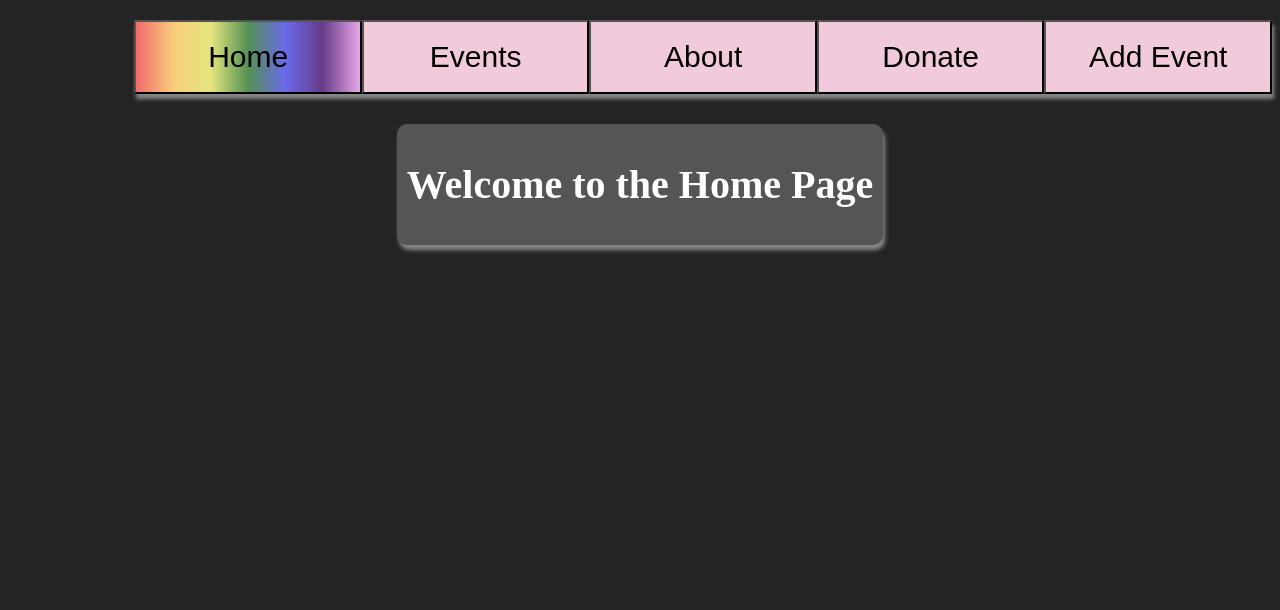
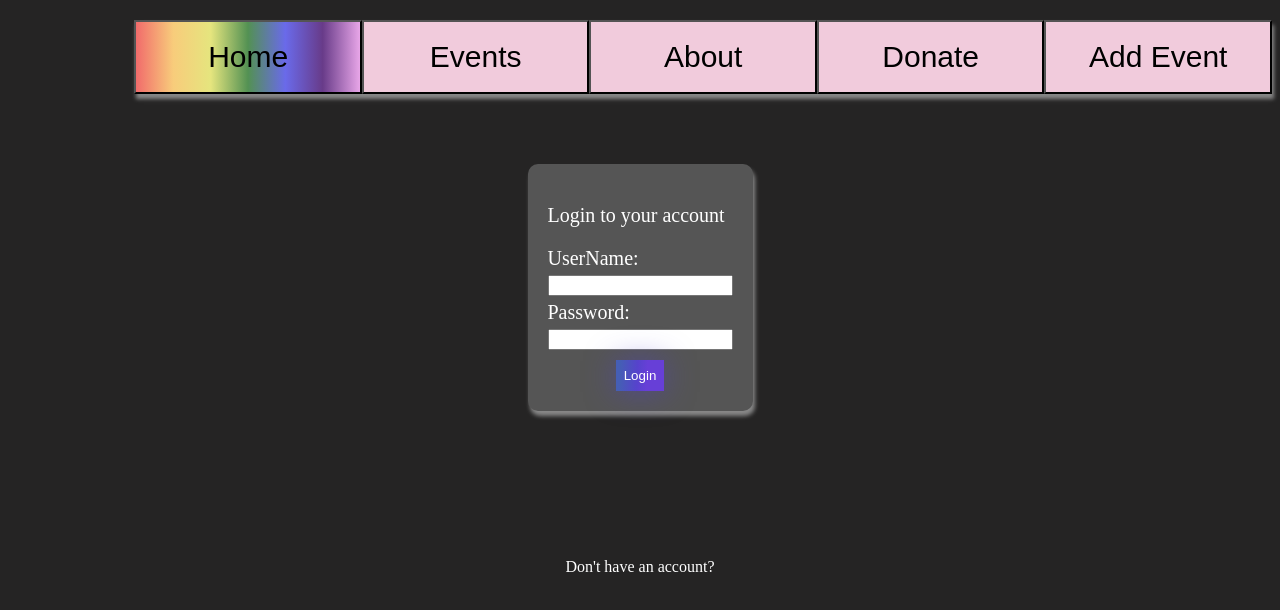
Before and after one commit to WaelAGomaa/phase-3-project-react, a React (Create React App) app in the folder my-app/: page /Home in a window 1280 px wide. Shown: the top 610 px of the page. Built offline with nearby package versions, Linux system fonts and the light colour scheme; no server answers.

Commit message:
third draft

```diff
--- a/my-app/db.json
+++ b/my-app/db.json
@@ -67,61 +67,6 @@
       "dj": false,
       "cannabis": true,
       "img":"https://media.vanityfair.com/photos/622a4225dcdd2790085ec5aa/1:1/w_2212,h_2212,c_limit/201875b82bbb6c0990bffb1674f6d811_4096x2212_820c4022.jpeg"
-    },    {
-      "id": 6,
-      "name": "fag hagss",
-      "location": "hells kitchen",
-      "date": "2022-09-04",
-      "description": "we will throw the brick",
-      "guestAmounts": 25,
-      "ageMin": 18,
-      "ageMax": 25,
-      "liquor": true,
-      "dj": false,
-      "cannabis": false,
-      "img": "https://media.vanityfair.com/photos/622a4225dcdd2790085ec5aa/1:1/w_2212,h_2212,c_limit/201875b82bbb6c0990bffb1674f6d811_4096x2212_820c4022.jpeg"
-    },
-    {
-      "name": "hot pigs",
-      "image": "C:\\fakepath\\download.jpg",
-      "location": "my house",
-      "date": "2022-04-15",
-      "description": "we will fuck bitches",
-      "guestAmounts": "40",
-      "ageMin": "18",
-      "ageMax": "18",
-      "liquor": true,
-      "dj": false,
-      "green": true,
-      "id": 7
-    },
-    {
-      "name": "underage porn",
-      "image": "C:\\fakepath\\46-468856_the-main-cast-of-bojack-horseman-bojack-horseman.jpg",
-      "location": "jail",
-      "date": "2022-04-18",
-      "description": "fuck kids",
-      "guestAmounts": "20",
-      "ageMin": "18",
-      "ageMax": "18",
-      "liquor": false,
-      "dj": false,
-      "green": true,
-      "id": 8
-    },
-    {
-      "name": "",
-      "image": "",
-      "location": "",
-      "date": "",
-      "description": "",
-      "guestAmounts": "",
-      "ageMin": "",
-      "ageMax": "",
-      "liquor": false,
-      "dj": false,
-      "green": false,
-      "id": 9
     }
   ]
 }
--- a/my-app/package.json
+++ b/my-app/package.json
@@ -6,6 +6,7 @@
     "@testing-library/jest-dom": "^5.16.4",
     "@testing-library/react": "^13.1.1",
     "@testing-library/user-event": "^13.5.0",
+    "bootstrap": "^5.1.3",
     "gofundme": "^0.1.1",
     "react": "^18.0.0",
     "react-dom": "^18.0.0",
--- a/my-app/src/components/AddEvent.js
+++ b/my-app/src/components/AddEvent.js
@@ -62,14 +62,13 @@ function AddEvent({handleFrontEnd}){
                 dj: dj,
                 green: green
                 };
-            fetch("http://localhost:3001/events",{
-            method : "POST",
-            headers : { "Content-Type": "application/json",
-            Accepts: "application/json",},
-            body: JSON.stringify(newEvent),
-            })
-          .then((r) => r.json())
-          .then((newEvent) => handleFrontEnd(newEvent))
+                fetch("http://localhost:9292/Events",{
+                    method : "POST",
+                    headers : { "Content-Type": "application/json",
+                    Accepts: "application/json",},
+                    body: JSON.stringify(newEvent),
+                    })
+                  .then((r) => handleFrontEnd(newEvent))
 
             e.target.reset();
         }
@@ -83,11 +82,11 @@ function AddEvent({handleFrontEnd}){
             <input onChange={handleDescription} type="text" placeholder="Event Description" />
         </div>
         <div id="second3btn">
-            <input onChange={handleGuestAmounts} type="number" placeholder="Guest Amount" />
+            <input onChange={handleGuestAmounts} type="number" placeholder="Guest Amount" min="5"/>
             <label> Age range</label>
             <input onChange={handleAgeMin} type="number" placeholder="18" min="18" max="99"/>
             <input onChange={handleAgeMax} type="number" placeholder="99" max="99" min="18"/>
-            <input onChange={handleImage}type="file"name="filename"/>
+            <input accept="image/png, image/jpeg .doc,.docx,application/msword,application/vnd.openxmlformats-officedocument.wordprocessingml.document" multiple onChange={handleImage} type="file"name="filename"/>
         </div>
         <div id="checks">
                 <label>📻</label>
--- a/my-app/src/components/App.js
+++ b/my-app/src/components/App.js
@@ -3,11 +3,13 @@ import { Switch, Route} from 'react-router-dom';
 import NavBar from "./NavBar";
 import AddEvent from "./AddEvent";
 import EventList from "./EventList";
-// import Events from "./Events";
+
+
 import Home from "./Home";
 
 function App() {
   const [events, setEvent] = useState([]);
+  const [newGoing, setNewGoing] = useState(false);
 
   useEffect(()=> {
   fetch('http://localhost:9292/Events')
@@ -25,7 +27,10 @@ function handleFrontEnd(newEventObject) {
       <Switch>
       <Route path="/Home"><Home /></Route>
         <Route path="/AddEvent"><AddEvent handleFrontEnd={handleFrontEnd}/></Route>
-        <Route path="/Events"><EventList events={events}/></Route>
+        <Route path="/Events"><EventList events={events}
+        newGoing={newGoing}
+        setNewGoing={setNewGoing}
+          /></Route>
         {/* <Route path="/Events" ><Events events={events}/></Route> */}
       </Switch>
     </div>
--- a/my-app/src/components/EventList.js
+++ b/my-app/src/components/EventList.js
@@ -16,6 +16,7 @@ const renderEvents = events.map(event => <Events
     dj={event.dj}
     green={event.green}
     img={event.img}
+    events={events}
 />)
 
   return(
--- a/my-app/src/components/Events.js
+++ b/my-app/src/components/Events.js
@@ -1,26 +1,85 @@
 import {useState} from 'react'
 
-function Events({key, id, name, location, date, description, guestAmounts, ageMin, ageMax, liquor, dj, green, img}) {
+function Events({key, id, name, location, date, description, guestAmounts, ageMin, ageMax, liquor, dj, green, img, events, newGoing, setNewGoing}) {
+
+
+    let [num, setNum]= useState(guestAmounts);
+    let { eventGoing } = events;
+
     const [going, setGoing] = useState(false);
 
-    function handleGoing() {
-        setGoing(!going)}
+    function handleClick() {
+        if(going){
+            setNum(num + 1)
+            setGoing(false);
+        } else {
+            setNum(num - 1);
+            setGoing(true)
+        }
+        // fetch(`http://localhost:3002/Events/${id}`, {
+        //     method: "PATCH",
+        //     headers: {
+        //         "Content-Type": "application/json",
+        //         Accepts: "application/json"
+        //     },
+        //     body: JSON.stringify({ eventGoing: !going })
+        // })
+        // .then(resp => resp.json())
+        // .then(data => {
+        //     setNewGoing(!newGoing);
+        //     setGoing(!going)
+        // console.log({guestAmounts})
+        // })
+    }
+
+  let incNum =()=>{
+    if(guestAmounts<10)
+    {
+    setNum(prevNum => prevNum + 1);
+    }
+  };
+  let decNum = () => {
+     if(guestAmounts>0)
+     {
+      setNum(prevNum => prevNum - 1);
+     }
+  }
+ let handleChange = (e)=>{
+   setNum(e.target.value);
+  }
+//   || "https://sadanduseless.b-cdn.net/wp-content/uploads/2020/03/funny-salad21.jpg"
     return (
         <li id="EventCard">
                 <div>
-                    <img className="imageCard" src={img || "https://sadanduseless.b-cdn.net/wp-content/uploads/2020/03/funny-salad21.jpg"} alt="alt"/>
+                    <img className="imageCard" src={img} alt="alt"/>
                     <h1>{name}</h1>
                     <h3>📍 {location}</h3>
                     <h3>Date: {date}</h3>
                     <h3>{description}</h3>
-                    <h3>Available: {guestAmounts}</h3>
+
+                        <h3 type="text" value={num} onChange={handleChange}>Available: {num}</h3>
                     <h4>Age range from: {ageMin} To: {ageMax}</h4>
+
                     <h3>{liquor ? '🥂' : null }</h3>
                     <h4>{dj ? "📻" : null}</h4>
                     <h4>{green ? "🌿" : null}</h4>
-                    {going ? <button className="going-btn" onClick={handleGoing}>Going!</button>
-                        : <button className="going-btn" onClick={handleGoing}>Nah</button>}
 
+                    <button className="going-btn" onClick={handleClick}>{going ? "Nah" : "Going!"}</button>
+
+                        {/* {going ?
+                        <button type="button" className="going-btn"
+                         onClick={() => {
+                            handleGoing();
+                            decNum();
+                          }}
+                        >Going!</button>
+                        : <button type="button" className="going-btn"
+                        onClick={() => {
+                            handleGoing();
+                            incNum();
+                          }}
+                        >Nah</button>
+                        } */}
                 </div>
         </li>
     )
--- a/my-app/src/components/Home.js
+++ b/my-app/src/components/Home.js
@@ -1,9 +1,28 @@
 
 function Home(){
     return (
+        <>
         <div className="home">
-            <h1>Welcome to the Home Page</h1>
+            <form>
+            <p>Login to your account</p>
+            <div>
+                <label >UserName: </label>
+                <input className="loginData" type="text" name="userId"></input>
+            </div>
+            <div>
+                <label>Password: </label>
+                <input className="loginData" type="password" name="pwd"></input>
+            </div>
+            <div>
+                <input id="loginBtn" type="button" value="Login" alt="Login"></input>
+            </div>
+            </form>
+
         </div>
+        <div id="bottomHome">
+                <p>Don't have an account?</p>
+            </div>
+        </>
     )
 }
 
--- a/my-app/src/index.css
+++ b/my-app/src/index.css
@@ -22,6 +22,7 @@ background-color: rgb(37, 36, 36);
   box-shadow: 2px 5px 4px #888888;
   margin-top:10px;
   margin-bottom:20px;
+
 }
 
 .icon-bar button {
@@ -217,3 +218,35 @@ input text {
     padding: 0 2.6rem;
   }
 }
+
+#loginBtn{
+  text-align: center;
+  margin-left: auto;
+  margin-right: auto;
+  margin-top: 10px;
+  display: block;
+  background-image: linear-gradient(92.88deg, #455EB5 9.16%, #5643CC 43.89%, #673FD7 64.72%);
+  border-style: none;
+  box-sizing: border-box;
+  padding: 8px;
+  box-shadow: rgba(80, 63, 205, 0.5) 0 1px 30px;
+  color: #FFFFFF;
+
+}
+.home{
+  margin-top:50px;
+  padding: 20px;
+}
+
+.loginData{
+  /* padding: 20px; */
+  margin-bottom: 5px;
+  margin-top: 5px;
+  display: block;
+}
+#bottomHome{
+  color: #FFFFFF;
+  padding: 20px;
+  float: bottom;
+  margin:8%;
+}
```
Also changed, not shown: 1 other file (tests, documents, lock files or other folders).
